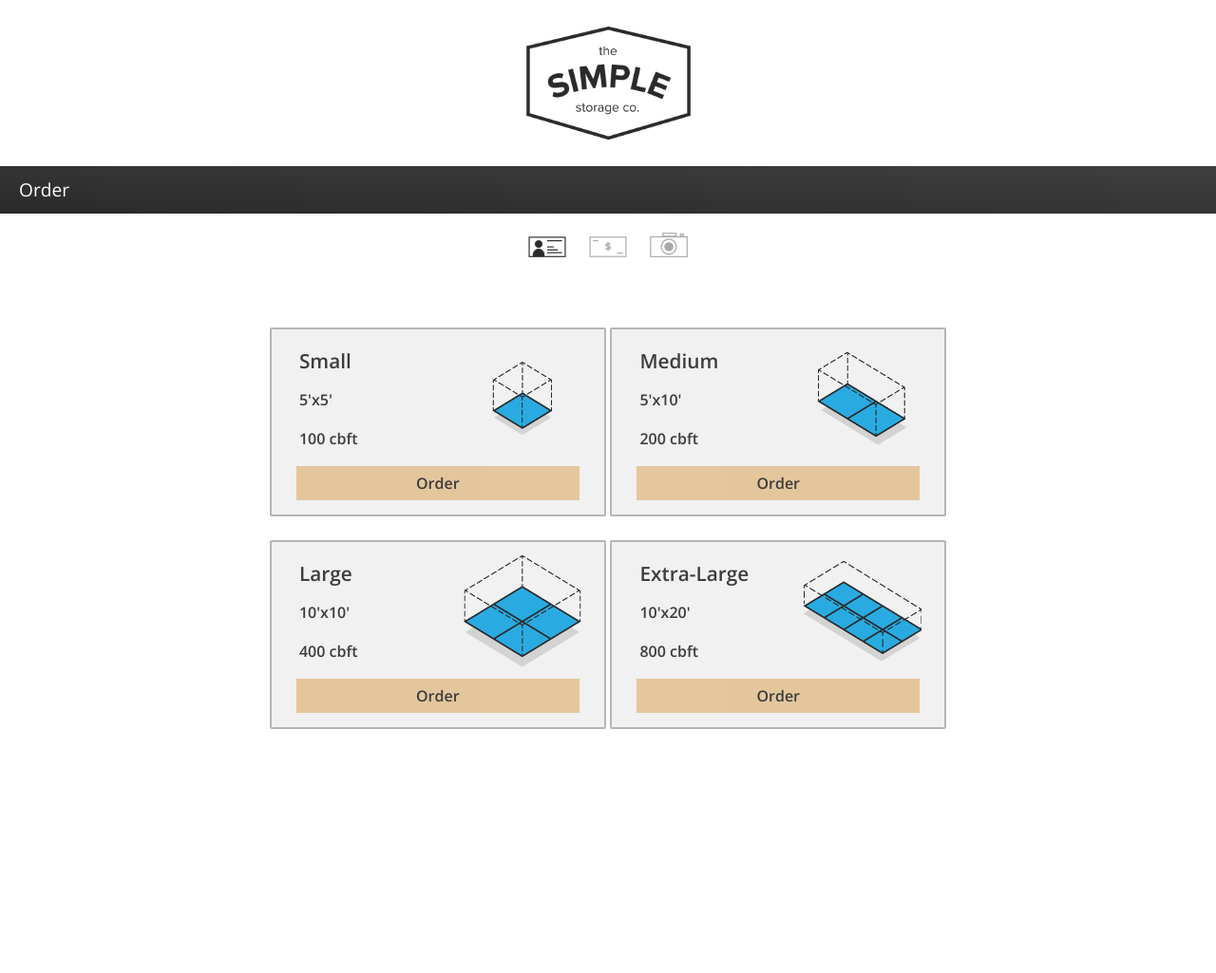
After one commit to hemingto/simplestorageco, a CodeIgniter app: page /database/index.php/adduser/order in a window 1280 px wide. The commit adds this page. Shown: the whole page at 95% size. Run offline with CodeIgniter, Linux system fonts and the light colour scheme.

Commit message:
styling changes

```diff
--- a/application/config/routes.php
+++ b/application/config/routes.php
@@ -52,6 +52,7 @@ defined('BASEPATH') OR exit('No direct script access allowed');
 $route['default_controller'] = 'home';
 $route['add'] = 'adduser';
 $route['addcard'] = "adduser/card";
+$route['addorder'] = "adduser/order";
 $route['add/process'] = 'adduser/process';
 $route['404_override'] = '';
 $route['translate_uri_dashes'] = FALSE;
--- a/application/controllers/adduser.php
+++ b/application/controllers/adduser.php
@@ -6,7 +6,7 @@ class AddUser extends CI_Controller {
 	public function index()
 	{
 		$this->load->helper('url');
-		$this->load->view('add_user_form');
+		$this->load->view('user_form');
 	}
 	public function process()
 	{
@@ -54,6 +54,10 @@ class AddUser extends CI_Controller {
 	}
 	public function card()
 	{
-		$this->load->view('add_card_form');
+		$this->load->view('card_form');
+	}
+
+	public function order() {
+		$this->load->view('order_form');
 	}
 }
--- a/application/models/users.php
+++ b/application/models/users.php
@@ -7,7 +7,6 @@ class Users extends CI_Model
 				  VALUES (?, ?, ?, ?, ?, ?, ?, ?, ?, ?, NOW(), NOW())";
 		$values = array($user['first_name'], $user['last_name'], $user['email'], $user['password'], $user['phone_number'], $user['street'], $user['city'], $user['state'], $user['zip'], $user['country']);
 		$user_id = $this->db->insert_id();
-		$this->session->set_userdata($user_id);
 		return $this->db->query($query, $values);
 	}
 }
--- /dev/null
+++ b/application/views/order_form.php
@@ -0,0 +1,78 @@
+<html>
+
+<?php
+	require 'partials/html_head.php';
+?>
+<head>
+	<title>Add Order | Simple Storage Co.</title>
+	<link rel="stylesheet" type="text/css" href="assets/css/add_customer.css">
+	<link rel="stylesheet" type="text/css" href="assets/css/add_order.css">
+</head>
+
+<img src="assets/img/ss_logo.png" alt="logo" id="logo">
+
+<div id="top_bar" class="gradient">
+	<h1>Order</h1>
+</div>
+
+<body>
+
+<div class="center">
+
+	<div class="block small_icon_div">
+		<img src="assets/img/small_customer_icon.png" alt="Customer icon" class="small_icon current">
+		<img src="assets/img/small_money_icon.png" alt="Customer icon" class="small_icon opacity">
+		<img src="assets/img/small_camera_icon.png" alt="Customer icon" class="small_icon camera_icon opacity">
+	</div>
+
+	<div class="small_container">
+
+		<form class="inline" action="/adduser/process" method="post">
+			<div class="inline half top">
+				<input type='text' name='order_description' value="Small" class="order_des" disabled>
+				<input type='text' name='square_feet' value="5'x5'" class="" disabled>
+				<input type='text' name='cubic_feet' value="100 cbft" class="" disabled>
+			</div>
+			<input type='text' name='form_id' value="small_form" class="" hidden>
+			<img src="assets/img/small_box.png" class="box">
+			<input type="submit" value="Order" class="submit_button">
+		</form>
+
+		<form class="inline" action="/adduser/process" method="post">
+			<div class="inline half top">
+				<input type='text' name='order_description' value="Medium" class="order_des" disabled>
+				<input type='text' name='square_feet' value="5'x10'" class="" disabled>
+				<input type='text' name='cubic_feet' value="200 cbft" class="" disabled>
+			</div>
+			<input type='text' name='form_id' value="medium_form" class="" hidden>
+			<img src="assets/img/medium_box.png" class="box">
+			<input type="submit" value="Order" class="submit_button">
+		</form>
+
+		<form class="inline" action="/adduser/process" method="post">
+			<div class="inline half top">
+				<input type='text' name='order_description' value="Large" class="order_des" disabled>
+				<input type='text' name='square_feet' value="10'x10'" class="" disabled>
+				<input type='text' name='cubic_feet' value="400 cbft" class="" disabled>
+			</div>
+			<input type='text' name='form_id' value="large_form" class="" hidden>
+			<img src="assets/img/large_box.png" class="box">
+			<input type="submit" value="Order" class="submit_button">
+		</form>
+
+		<form class="inline" action="/adduser/process" method="post">
+			<div class="inline half top">
+				<input type='text' name='order_description' value="Extra-Large" class="order_des" disabled>
+				<input type='text' name='square_feet' value="10'x20'" class="" disabled>
+				<input type='text' name='cubic_feet' value="800 cbft" class="" disabled>
+			</div>
+			<input type='text' name='form_id' value="100 cbft" class="" hidden>
+			<img src="assets/img/extralarge_box.png" class="box">
+			<input type="submit" value="Order" class="submit_button">
+		</form>
+
+	</div>
+
+</div>
+
+</body>
--- a/assets/css/add_customer.css
+++ b/assets/css/add_customer.css
@@ -47,11 +47,7 @@ input {
 	width:29.4%;
 }
 
-input:nth-child(4) {
-	margin-bottom:25px;
-}
-
-input:focus, select:focus {
+input:focus {
 	box-shadow: 0 0 5px rgba(81, 203, 238, 1);
   	padding: 3px 0px 3px 3px;
   	margin: 5px 1px 3px 0px;
@@ -95,6 +91,7 @@ form {
 	text-decoration: none;
 	border: none;
 	font-weight: 600;
+	cursor: pointer;
 
 }
 
--- /dev/null
+++ b/assets/css/add_order.css
@@ -0,0 +1,37 @@
+input:disabled {
+	background-color: #f1f1f1;
+	border:none;
+	outline:none;
+	width:none;
+}
+
+form {
+	margin-bottom:25px;
+	padding:10px 0px;
+	background-color:#f1f1f1;
+	border:2px solid rgba(42,42,42,0.3);
+	border-radius:2px;
+}
+
+.submit_button {
+	width:85%;
+	background-color: #e3c294;
+}
+
+.order_des {
+	font-size: 1.3em;
+}
+
+.top {
+	vertical-align: top;
+}
+
+.box {
+	width:125px;
+	height:125px;
+}
+
+.small_container {
+	margin-top:75px;
+	max-width: 800px
+}
```
Also changed, not shown: application/views/add_card_form.php (deleted, +0 -29 lines), application/views/card_form.php (added, +36 -0 lines), application/views/user_form.php (renamed from application/views/add_user_form.php), assets/img/add_customer_icon.png, assets/img/extralarge_box.png (added), assets/img/large_box.png (added), assets/img/medium_box.png (added), assets/img/search_info_icon.png, assets/img/small_box.png (added), assets/img/update_info_icon.png.
